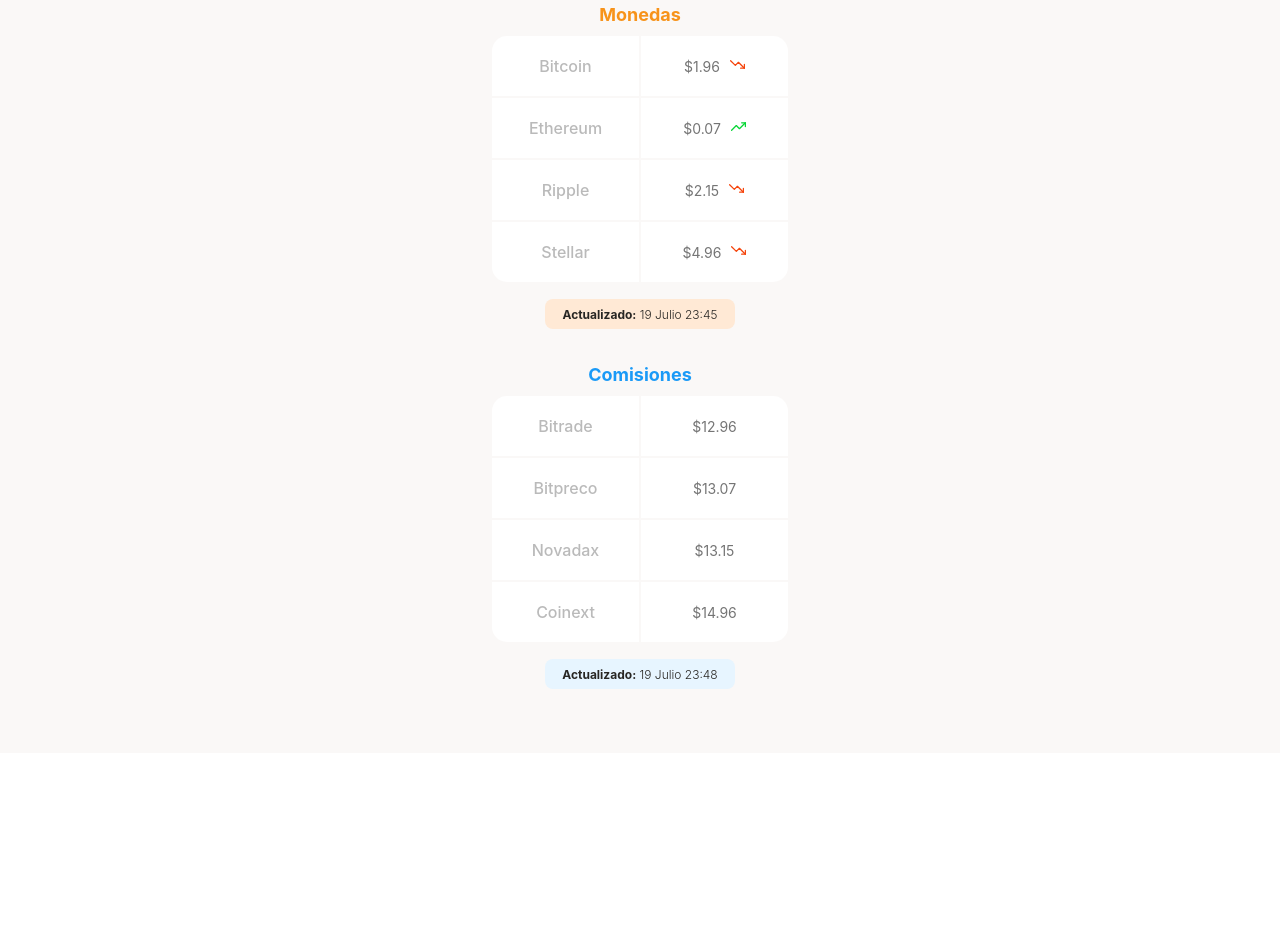
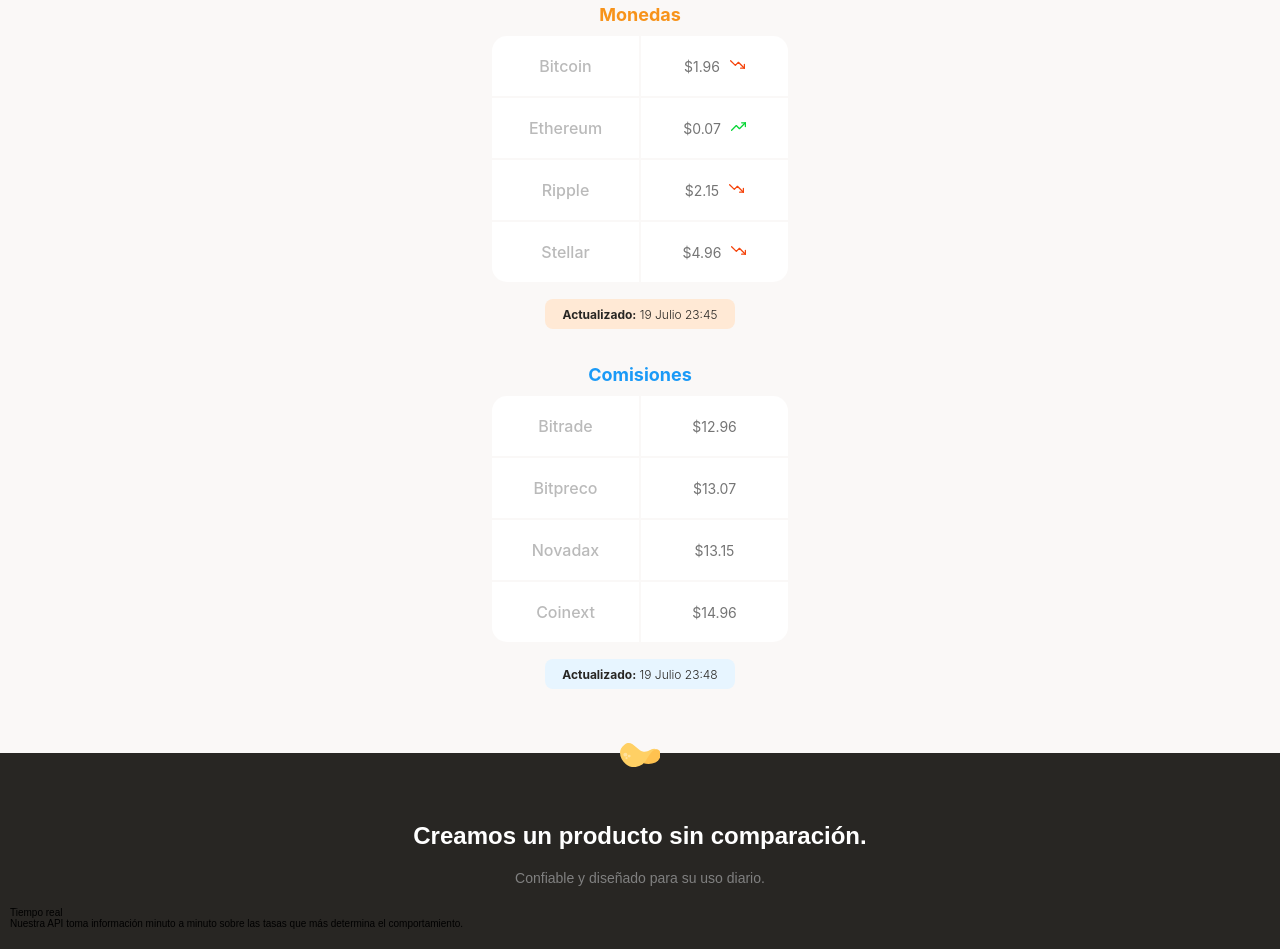
Before and after one commit to jannerymbf/Platzi-MobileFirst, a website: page index.html in a window 1280 px wide. Shown: the part 793-1742 px from the top of the page. Before the commit the page ends 1546 px from the top, so only its background shows below. Drawn offline with Linux system fonts and the light colour scheme.

Commit message:
Add benefits section layout and styles to its header

```diff
--- a/index.html
+++ b/index.html
@@ -86,7 +86,20 @@
         </div>
       </section>
     </section>
-    <section></section>
+    <section class="main-product-detail">
+      <span class="product-detail--batata-logo"></span>
+      <div class="product-detail--title">
+        <h2>Creamos un producto sin comparación.</h2>
+        <p>Confiable y diseñado para su uso diario.</p>
+      </div>
+      <section class="product-cards--container">
+        <article class="product-detail--card">
+          <span class="clock"></span>
+          <p class="product--card-title">Tiempo real</p>
+          <p class="product--card-body">Nuestra API toma información minuto a minuto sobre las tasas que más determina el comportamiento.</p>
+        </article>
+      </section>
+    </section>
     <section></section>
     <section></section>
   </main>
--- a/styles.css
+++ b/styles.css
@@ -260,3 +260,46 @@
   font-weight: 300;
   color: var(--warm-black);
 }
+
+.main-product-detail {
+  position: relative;
+  width: 100%;
+  min-width: 320px; /*Es el pixelaje más chico en celulares*/
+  height: auto;
+  padding: 20px 10px;
+  background-color: var(--warm-black);
+}
+
+.product-detail--batata-logo {
+  position: absolute;
+  width: 40px;
+  height: 25px;
+  top: -10px;
+  left: calc(50% - 20px);
+  background-image: url(./assets/icons/batata.svg);
+}
+
+.product-detail--title {
+  width: 90%;
+  min-width: 288px;
+  height: auto;
+  margin: 0 auto;
+  margin-top: 50px;
+  text-align: center;
+}
+
+.product-detail--title h2 {
+  margin-bottom: 20px;
+  font-size: 2.4rem;
+  font-weight: bold;
+  line-height: 2.6rem;
+  color: var(--just-white);
+}
+
+.product-detail--title p {
+  margin-bottom: 20px;
+  font-size: 1.4rem;
+  font-weight: 500;
+  line-height: 1.8rem;
+  color: #808080;
+}
```
